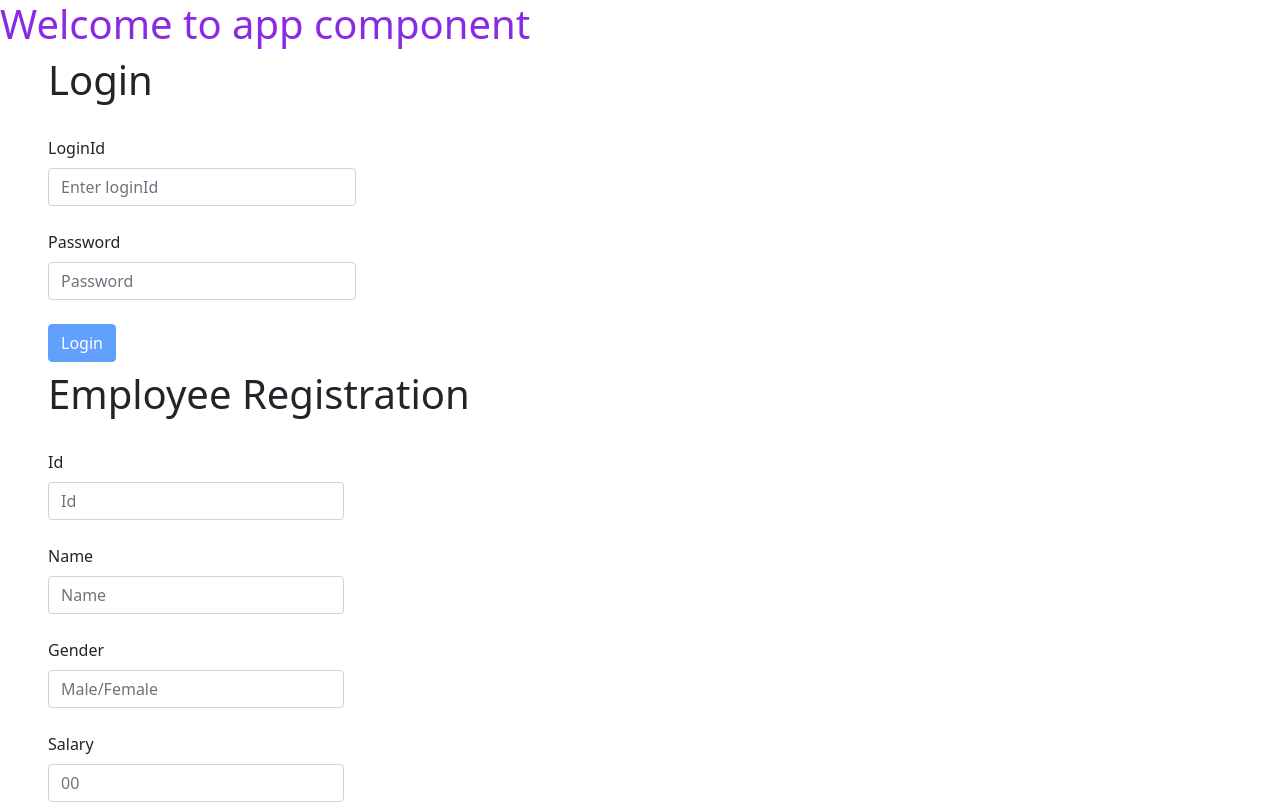
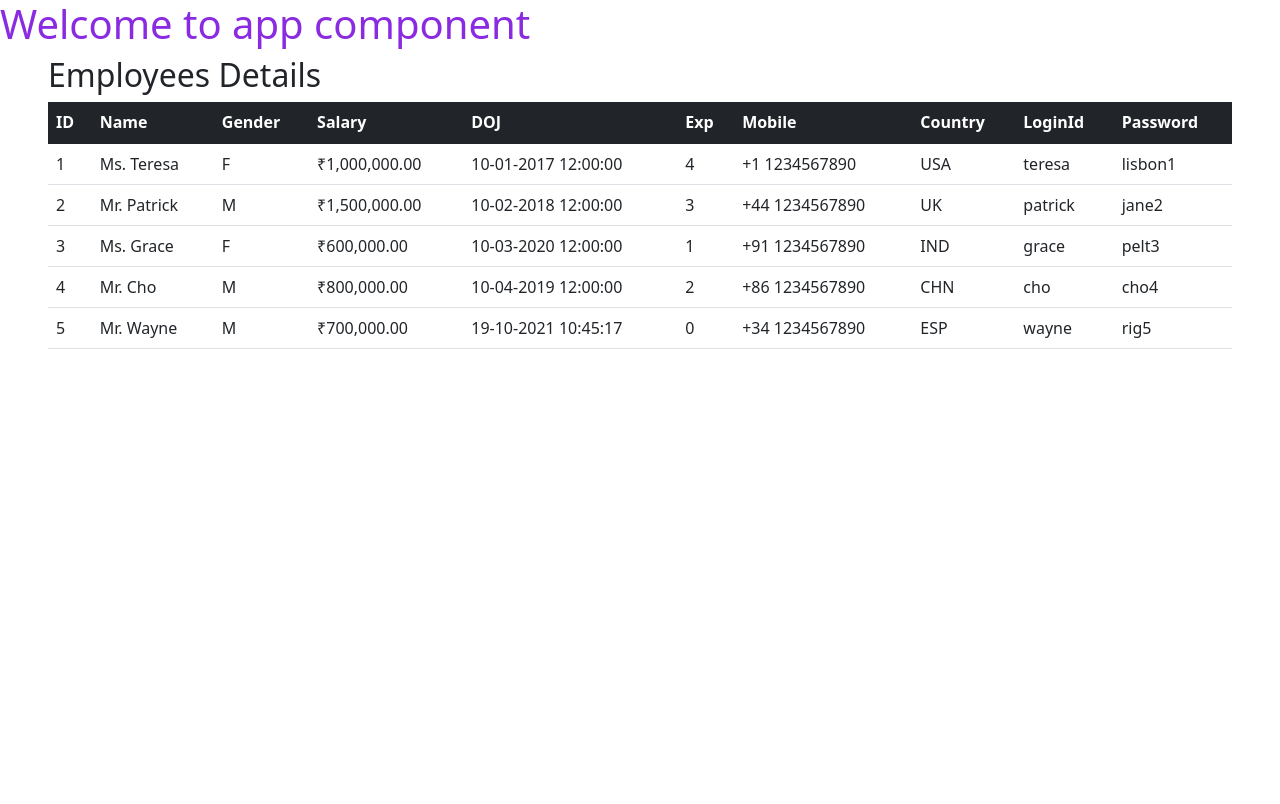
Before and after one commit to mahjabeen-a/Angular-demo, an Angular app: page / in a window 1280 px wide. Shown: the top 804 px of the page. Built offline with nearby package versions, Linux system fonts and the light colour scheme.

Commit message:
added bootstrap to employee table

```diff
--- a/src/app/app.component.html
+++ b/src/app/app.component.html
@@ -1,8 +1,6 @@
 <h1>Welcome to app component</h1>
 <!--<app-demo></app-demo>
+<app-header></app-header>
 <app-login></app-login>
+<app-register></app-register>-->
 <app-employee></app-employee>
-<app-register></app-register>
-<app-header></app-header>-->
-<app-login></app-login>
-<app-register></app-register>
--- a/src/app/employee/employee.component.html
+++ b/src/app/employee/employee.component.html
@@ -1,6 +1,7 @@
-<div>
+<div class=" mx-5 mt-2">
     <h2>Employees Details</h2>
-    <table border="1px">
+    <table class="table mt-2">
+      <thead class="table-dark">
         <tr>
           <th>ID</th>
           <th>Name</th>
@@ -13,6 +14,8 @@
           <th>LoginId</th>
           <th>Password</th>
         </tr>
+      </thead>
+      <tbody>
         <tr *ngFor="let employee of employees">
           <td>{{employee.id}}</td>
           <td>{{employee.name | honor: employee.gender}}</td> <!--pipes, can create own pipes also, passing parameter gender to honor-->
@@ -25,5 +28,6 @@
           <td>{{employee.loginId}}</td>
           <td>{{employee.password}}</td>
         </tr>
+      </tbody>
     </table>
 </div>
```
Lines whose indentation alone changed are shown as unchanged.
